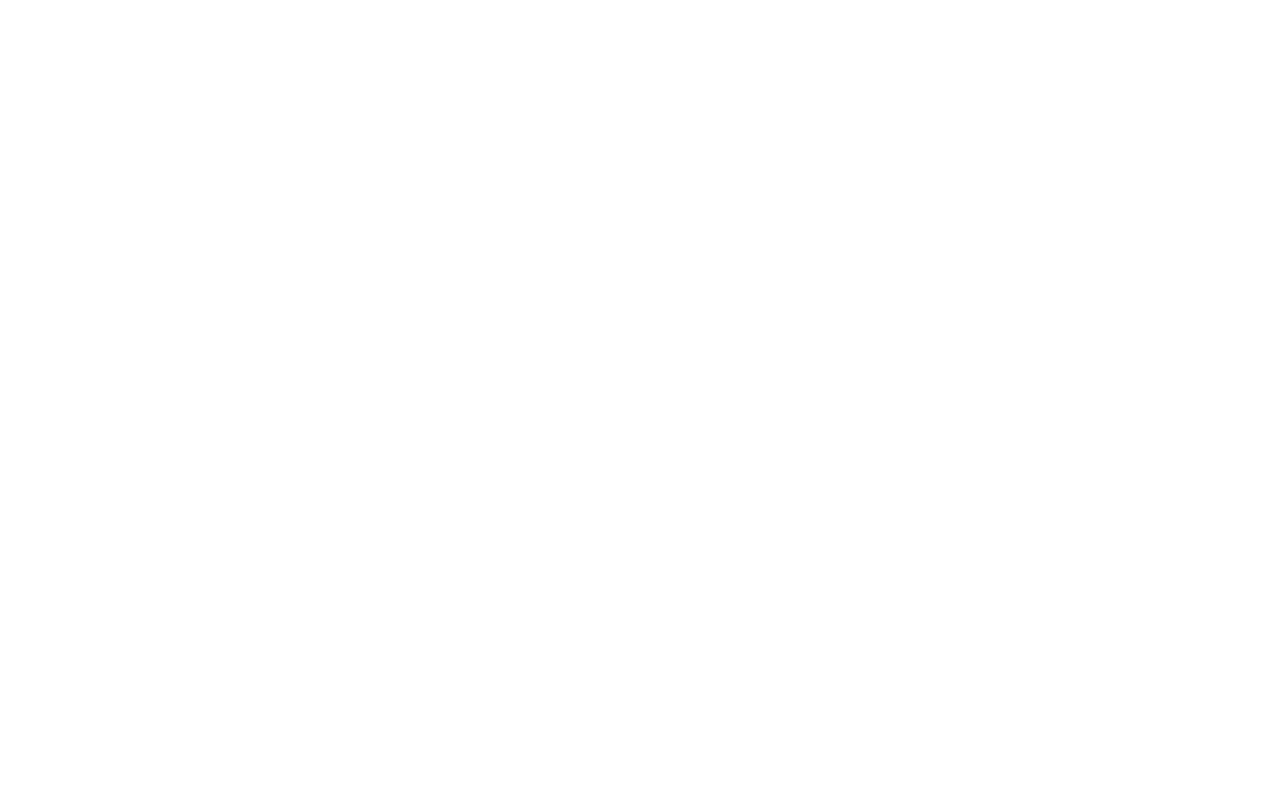
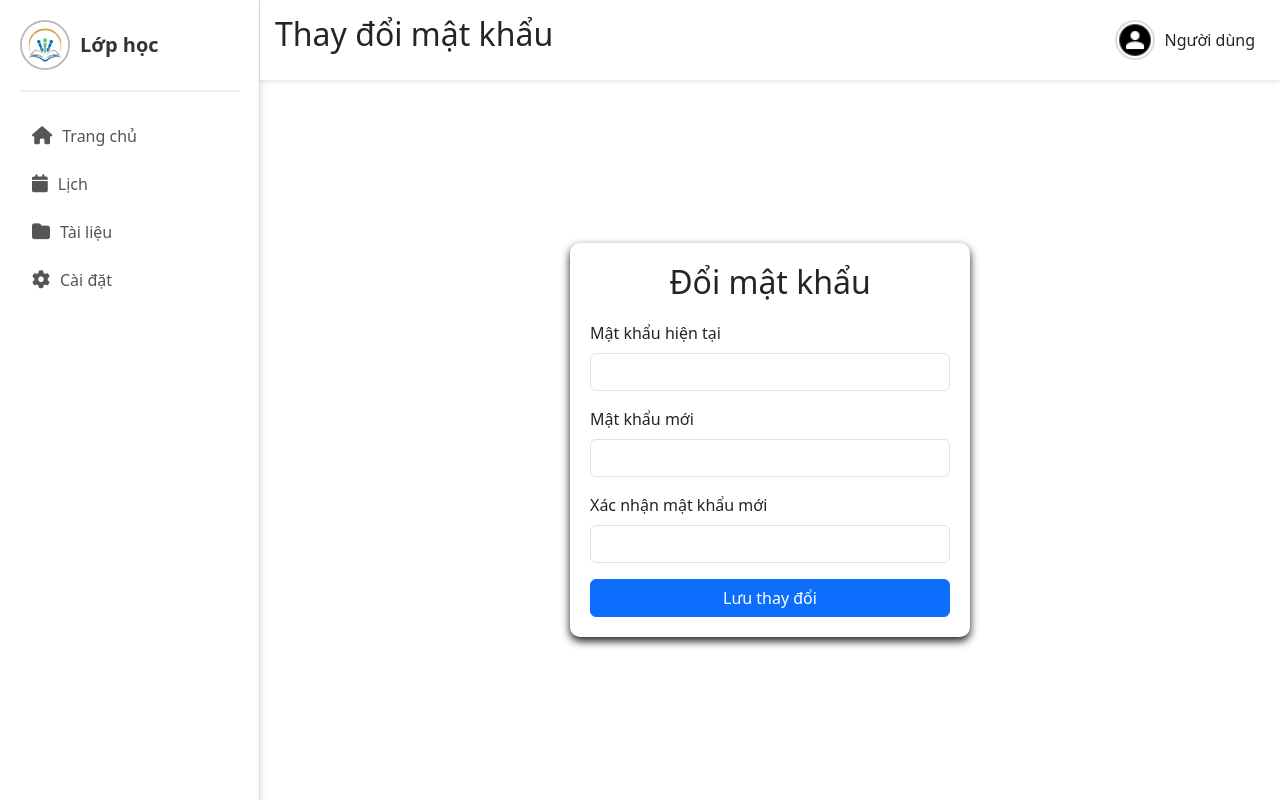
Before and after one commit to ThinThin511/web_education, a Vue app in the folder frontend/web_education/: page /changepassword in a window 1280 px wide. Before the commit this address had no page. Built offline with nearby package versions, Linux system fonts and the light colour scheme; sample sign-in values are in the browser's storage.

Commit message:
Chinh sua giao dien so bo

```diff
--- a/frontend/web_education/package.json
+++ b/frontend/web_education/package.json
@@ -9,6 +9,7 @@
     "preview": "vite preview"
   },
   "dependencies": {
+    "@fortawesome/fontawesome-free": "^6.7.2",
     "axios": "^1.7.9",
     "bootstrap": "^5.3.3",
     "pinia": "^3.0.1",
--- /dev/null
+++ b/frontend/web_education/src/components/CreateClassPopup.vue
@@ -0,0 +1,105 @@
+<template>
+  <Teleport to="body">
+    <div class="modal-backdrop">
+      <div class="modal-content">
+        <h2>Tạo lớp học</h2>
+        <form @submit.prevent="createClass">
+          <div class="form-group">
+            <label>Tên lớp học</label>
+            <input v-model="className" type="text" required class="form-control" />
+          </div>
+
+          <div class="form-group">
+            <label>Mô tả</label>
+            <textarea v-model="description" class="form-control"></textarea>
+          </div>
+
+          <div class="form-group">
+            <label>Mã lớp học</label>
+            <input v-model="classCode" type="text" class="form-control" readonly />
+            <button type="button" class="btn btn-secondary" @click="generateClassCode">Tạo lại mã</button>
+          </div>
+
+          <div class="form-group">
+            <label>Ảnh lớp học (Không bắt buộc)</label>
+            <input type="file" @change="uploadImage" class="form-control" />
+          </div>
+
+          <button type="submit" class="btn btn-primary">Tạo lớp</button>
+          <button type="button" class="btn btn-secondary" @click="$emit('close')">Hủy</button>
+        </form>
+      </div>
+    </div>
+  </Teleport>
+</template>
+
+<script setup>
+import { ref, onMounted } from "vue";
+
+const className = ref("");
+const description = ref("");
+const classCode = ref("");
+const image = ref(null);
+
+// Hàm tạo mã lớp học ngẫu nhiên
+const generateClassCode = () => {
+  classCode.value = Math.random().toString(36).substring(2, 8).toUpperCase();
+};
+
+// Gọi tự động khi mở popup
+onMounted(() => {
+  generateClassCode();
+});
+
+const uploadImage = (event) => {
+  const file = event.target.files[0];
+  if (file) {
+    image.value = file;
+  }
+};
+
+const createClass = () => {
+  const newClass = {
+    id: classCode.value, // Dùng mã lớp học làm ID
+    name: className.value,
+    description: description.value,
+    image: image.value,
+    teacher: "Người tạo lớp",
+  };
+  console.log("Lớp học mới:", newClass);
+  alert("Lớp học đã được tạo!");
+  className.value = "";
+  description.value = "";
+  generateClassCode(); // Reset mã mới sau khi tạo lớp
+  image.value = null;
+};
+</script>
+
+<style scoped>
+.modal-backdrop {
+  position: fixed;
+  top: 0;
+  left: 0;
+  width: 100%;
+  height: 100%;
+  background: rgba(0, 0, 0, 0.5);
+  display: flex;
+  justify-content: center;
+  align-items: center;
+}
+
+.modal-content {
+  background: white;
+  padding: 20px;
+  border-radius: 8px;
+  width: 400px;
+}
+
+.form-group {
+  margin-bottom: 15px;
+}
+
+.btn {
+  margin-right: 10px;
+}
+</style>
--- a/frontend/web_education/src/components/Sidebar.vue
+++ b/frontend/web_education/src/components/Sidebar.vue
@@ -5,26 +5,51 @@
       <span>Lớp học</span>
     </div>
     <nav class="menu">
-      <router-link to="/" class="menu-item"><i class="fas fa-home"></i> Trang chủ</router-link>
-      <router-link to="/schedule" class="menu-item"><i class="fas fa-calendar"></i> Lịch</router-link>
-      <router-link to="/documents" class="menu-item"><i class="fas fa-folder"></i> Tài liệu</router-link>
-      <router-link to="/settings" class="menu-item"><i class="fas fa-cog"></i> Cài đặt</router-link>
+      <router-link to="/" class="menu-item">
+        <i class="fas fa-home"></i> <span>Trang chủ</span>
+      </router-link>
+      <router-link to="/calendar" class="menu-item">
+        <i class="fas fa-calendar"></i> <span>Lịch</span>
+      </router-link>
+      <router-link to="/documents" class="menu-item">
+        <i class="fas fa-folder"></i> <span>Tài liệu</span>
+      </router-link>
+      <router-link to="/settings" class="menu-item">
+        <i class="fas fa-cog"></i> <span>Cài đặt</span>
+      </router-link>
     </nav>
   </aside>
 </template>
 
 <style scoped>
 .sidebar {
-  width: 250px;
-  background: #f8f9fa;
+  width: 260px;
+  height: 100vh;
+  background: #ffffff;
+  border-right: 1px solid #ddd;
   padding: 20px;
+  display: flex;
+  flex-direction: column;
+  box-shadow: 2px 0 5px rgba(0, 0, 0, 0.1);
 }
 
 .logo {
   display: flex;
   align-items: center;
-  font-size: 18px;
+  font-size: 20px;
   font-weight: bold;
+  color: #333;
+  gap: 10px;
+  padding-bottom: 20px;
+  border-bottom: 2px solid #eee;
+}
+
+.logo img {
+  width: 50px;
+  height: 50px;
+  border-radius: 50%;
+  object-fit: cover;
+  border: 2px solid #bbb;
 }
 
 .menu {
@@ -34,17 +59,22 @@
 .menu-item {
   display: flex;
   align-items: center;
-  padding: 10px;
-  width: 100%;
-  border: none;
-  background: none;
-  text-align: left;
+  gap: 10px;
+  padding: 12px;
+  color: #555;
+  text-decoration: none;
+  font-size: 16px;
+  font-weight: 500;
+  border-radius: 8px;
+  transition: 0.3s;
 }
-.logo img {
-  width: 60px;
-  margin: 10px;
-  border-radius: 40px;
-  border: 1px solid rgb(117, 117, 117);
 
+.menu-item:hover {
+  background: #007bff;
+  color: white;
+}
+
+.menu-item i {
+  font-size: 18px;
 }
 </style>
--- a/frontend/web_education/src/components/Topbar.vue
+++ b/frontend/web_education/src/components/Topbar.vue
@@ -1,7 +1,7 @@
 <template>
   <header class="topbar">
     <div class="left">
-      <h2>Lớp học</h2>
+      <h2>{{ pageTitle }}</h2>
     </div>
     <div class="right">
       <UserMenu />
@@ -10,7 +10,12 @@
 </template>
 
 <script setup>
+import { computed } from "vue";
+import { useRoute } from "vue-router";
 import UserMenu from "@/components/UserMenu.vue";
+
+const route = useRoute();
+const pageTitle = computed(() => route.meta.title);
 </script>
 
 <style scoped>
--- a/frontend/web_education/src/components/UserMenu.vue
+++ b/frontend/web_education/src/components/UserMenu.vue
@@ -5,7 +5,7 @@
 
     <div v-if="isDropdownOpen" class="dropdown-menu">
       <router-link to="/edituser">Chỉnh sửa thông tin </router-link>
-      <router-link to="/editpassword">Đổi mật khẩu</router-link>
+      <router-link to="/changepassword">Đổi mật khẩu</router-link>
 
       <button class="logout-btn" @click="handleLogout">
         <i class="fa-solid fa-right-from-bracket"></i> Đăng xuất
--- a/frontend/web_education/src/main.js
+++ b/frontend/web_education/src/main.js
@@ -4,7 +4,7 @@ import "bootstrap/dist/css/bootstrap.min.css";
 import "bootstrap/dist/js/bootstrap.bundle.min.js";
 import App from "./App.vue";
 import router from "./routers";
-
+import "@fortawesome/fontawesome-free/css/all.min.css";
 const app = createApp(App);
 const pinia = createPinia();
 
--- a/frontend/web_education/src/routers/index.js
+++ b/frontend/web_education/src/routers/index.js
@@ -3,12 +3,26 @@ import LoginView from "@/views/LoginView.vue";
 import ProfileView from "@/views/ProfileView.vue";
 import RegisterView from "@/views/RegisterView.vue";
 import HomePage from "@/views/HomePage.vue";
+import ChangePassword from "@/views/ChangePassword.vue";
 
 const routes = [
-  { path: "/", component: HomePage, meta: { requiresAuth: true } },
+  {
+    path: "/",
+    component: HomePage,
+    meta: { requiresAuth: true, title: "Lớp học" },
+  },
   { path: "/register", component: RegisterView },
   { path: "/login", component: LoginView },
-  { path: "/edituser", component: ProfileView },
+  {
+    path: "/edituser",
+    component: ProfileView,
+    meta: { title: "Cập nhật thông tin" },
+  },
+  {
+    path: "/changepassword",
+    component: ChangePassword,
+    meta: { title: "Thay đổi mật khẩu" },
+  },
 ];
 
 const router = createRouter({
--- /dev/null
+++ b/frontend/web_education/src/views/ChangePassword.vue
@@ -0,0 +1,108 @@
+<template>
+  <div class="layout">
+    <Sidebar />
+    <main class="main-content">
+      <Topbar />
+      <section class="content">
+        <div class="change-password-card">
+          <h2>Đổi mật khẩu</h2>
+          <form @submit.prevent="changePassword">
+            <div class="mb-3">
+              <label class="form-label">Mật khẩu hiện tại</label>
+              <input v-model="oldPassword" type="password" class="form-control" required />
+            </div>
+            <div class="mb-3">
+              <label class="form-label">Mật khẩu mới</label>
+              <input v-model="newPassword" type="password" class="form-control" required />
+            </div>
+            <div class="mb-3">
+              <label class="form-label">Xác nhận mật khẩu mới</label>
+              <input v-model="confirmPassword" type="password" class="form-control" required />
+            </div>
+            <button type="submit" class="btn btn-primary w-100">Lưu thay đổi</button>
+          </form>
+          <p v-if="errorMessage" class="text-danger mt-2">{{ errorMessage }}</p>
+        </div>
+      </section>
+    </main>
+  </div>
+</template>
+
+<script setup>
+import { ref } from "vue";
+import Sidebar from "@/components/Sidebar.vue";
+import Topbar from "@/components/Topbar.vue";
+import { useAuthStore } from "@/stores/auth";
+
+const authStore = useAuthStore();
+const oldPassword = ref("");
+const newPassword = ref("");
+const confirmPassword = ref("");
+const errorMessage = ref("");
+
+const changePassword = async () => {
+  if (newPassword.value !== confirmPassword.value) {
+    errorMessage.value = "Mật khẩu xác nhận không khớp!";
+    return;
+  }
+
+  try {
+    const response = await fetch("http://localhost:5000/api/auth/change-password", {
+      method: "PUT",
+      headers: { "Content-Type": "application/json" },
+      body: JSON.stringify({
+        userId: authStore.user?.id,
+        oldPassword: oldPassword.value,
+        newPassword: newPassword.value,
+      }),
+    });
+
+    if (response.ok) {
+      alert("Đổi mật khẩu thành công!");
+      oldPassword.value = "";
+      newPassword.value = "";
+      confirmPassword.value = "";
+      errorMessage.value = "";
+    } else {
+      const data = await response.json();
+      errorMessage.value = data.message || "Đổi mật khẩu thất bại!";
+    }
+  } catch (error) {
+    console.error("Lỗi đổi mật khẩu:", error);
+    errorMessage.value = "Lỗi hệ thống!";
+  }
+};
+</script>
+
+<style scoped>
+.layout {
+  display: flex;
+  height: 100vh;
+}
+
+.main-content {
+  flex: 1;
+  display: flex;
+  flex-direction: column;
+}
+
+.content {
+  flex: 1;
+  display: flex;
+  justify-content: center;
+  align-items: center;
+}
+
+.change-password-card {
+  width: 400px;
+  padding: 20px;
+  background: white;
+  border-radius: 10px;
+  box-shadow: 0 4px 8px rgba(0, 0, 0, 0.9);
+}
+
+h2 {
+  text-align: center;
+  margin-bottom: 20px;
+}
+</style>
--- a/frontend/web_education/src/views/HomePage.vue
+++ b/frontend/web_education/src/views/HomePage.vue
@@ -8,18 +8,25 @@
           <img src="@/assets/noclass.png" alt="No classes" />
           <p>Thêm một lớp học để bắt đầu</p>
           <div class="actions">
-            <button class="btn btn-link">Tạo lớp học</button>
+            <button class="btn btn-link" @click="showPopup = true">Tạo lớp học</button>
             <button class="btn btn-primary">Tham gia lớp học</button>
           </div>
         </div>
       </section>
     </main>
+
+    <!-- Gọi component Popup -->
+    <CreateClassPopup v-if="showPopup" @close="showPopup = false" />
   </div>
 </template>
 
 <script setup>
+import { ref } from "vue";
 import Sidebar from "@/components/Sidebar.vue";
 import Topbar from "@/components/Topbar.vue";
+import CreateClassPopup from "@/components/CreateClassPopup.vue"; // Gọi component popup
+
+const showPopup = ref(false);
 </script>
 
 <style scoped>
@@ -27,18 +34,19 @@ import Topbar from "@/components/Topbar.vue";
   display: flex;
   height: 100vh;
 }
+
 .main-content {
   flex: 1;
   display: flex;
   flex-direction: column;
 }
+
 .content {
   flex: 1;
   display: flex;
   justify-content: center;
   align-items: center;
 }
-
 
 .empty-state {
   text-align: center;
--- a/frontend/web_education/src/views/ProfileView.vue
+++ b/frontend/web_education/src/views/ProfileView.vue
@@ -8,7 +8,7 @@
           <div class="profile-picture">
             <img :src="userAvatar " alt="Avatar" class="avatar" />
             <p>JPG hoặc PNG không lớn hơn 5MB</p>
-            <input type="file" @change="uploadAvatar" />
+            <input class="form-control " type="file" @change="uploadAvatar" />
           </div>
 
           <div class="account-details">
@@ -139,11 +139,19 @@ const saveChanges = async () => {
 }
 
 
+/* Phần chỉnh sửa hồ sơ */
 .edit-profile {
   display: flex;
-  gap: 20px;
+  gap: 30px;
+  background: rgb(255, 255, 255);
+  padding: 30px;
+  border-radius: 10px;
+  box-shadow: 0px 4px 10px rgba(0, 0, 0, 0.9);
+  max-width: 800px;
+  width: 100%;
 }
 
+/* Ảnh đại diện */
 .profile-picture {
   width: 250px;
   text-align: center;
@@ -152,12 +160,41 @@ const saveChanges = async () => {
 .profile-picture img {
   width: 100%;
   border-radius: 50%;
+  border: 5px solid #e0e0e0;
+  transition: transform 0.3s ease, border-color 0.3s ease;
 }
 
+.profile-picture img:hover {
+  transform: scale(1.05);
+  border-color: #007bff;
+}
+
+.profile-picture p {
+  font-size: 14px;
+  color: #6c757d;
+  margin-top: 10px;
+}
+
+/* Ô chọn file */
+.profile-picture input {
+  margin-top: 10px;
+  padding: 5px;
+  font-size: 14px;
+}
+
+/* Thông tin tài khoản */
 .account-details {
   flex: 1;
 }
 
+.account-details h3 {
+  font-size: 20px;
+  margin-bottom: 15px;
+  color: #333;
+  font-weight: 600;
+}
+
+/* Form chỉnh sửa */
 form {
   display: flex;
   flex-direction: column;
@@ -165,19 +202,40 @@ form {
 
 form label {
   margin-top: 10px;
+  font-weight: 500;
+  color: #555;
 }
 
 form input {
-  padding: 8px;
-  margin-bottom: 10px;
+  padding: 10px;
+  margin-top: 5px;
   border: 1px solid #ccc;
+  border-radius: 5px;
+  font-size: 16px;
+  transition: border 0.3s ease;
 }
 
+form input:focus {
+  border-color: #007bff;
+  outline: none;
+}
+
+/* Nút lưu thay đổi */
 .btn-primary {
   background-color: #007bff;
   color: white;
-  padding: 10px;
+  padding: 12px;
   border: none;
+  border-radius: 5px;
   cursor: pointer;
+  font-size: 16px;
+  font-weight: 600;
+  margin-top: 15px;
+  transition: background 0.3s ease, transform 0.2s ease;
+}
+
+.btn-primary:hover {
+  background-color: #0056b3;
+  transform: translateY(-2px);
 }
 </style>
```
Also changed, not shown: 5 other files (tests, documents, lock files or other folders).
